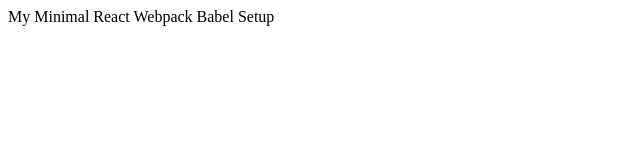
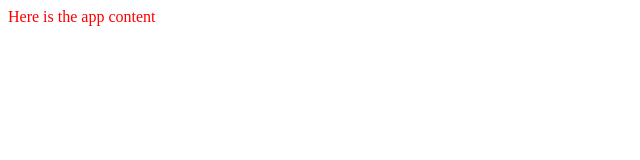
Before and after one commit to TimZeng/minimal-react-boilerplate, a React app: page / in a window 1280 px wide. Shown: the whole page, without its empty margins (0-640 px from the left). Built offline with nearby package versions, Linux system fonts and the light colour scheme.

Commit message:
add components folder and css file folder

```diff
--- /dev/null
+++ b/src/components/app.js
@@ -0,0 +1,9 @@
+import React, { Component } from 'react';
+
+export default class App extends Component {
+  render() {
+    return (
+      <div>Here is the app content</div>
+    )
+  }
+};
--- a/src/index.js
+++ b/src/index.js
@@ -1,11 +1,9 @@
 import React from 'react';
 import ReactDOM from 'react-dom';
 
-const title = 'My Minimal React Webpack Babel Setup';
+import App from './components/app';
 
 ReactDOM.render(
-  <div>{title}</div>,
+  <App />,
   document.getElementById('app')
 );
-
-module.hot.accept();
```
Also changed, not shown: dist/index.html, dist/styles/style.css (added).
